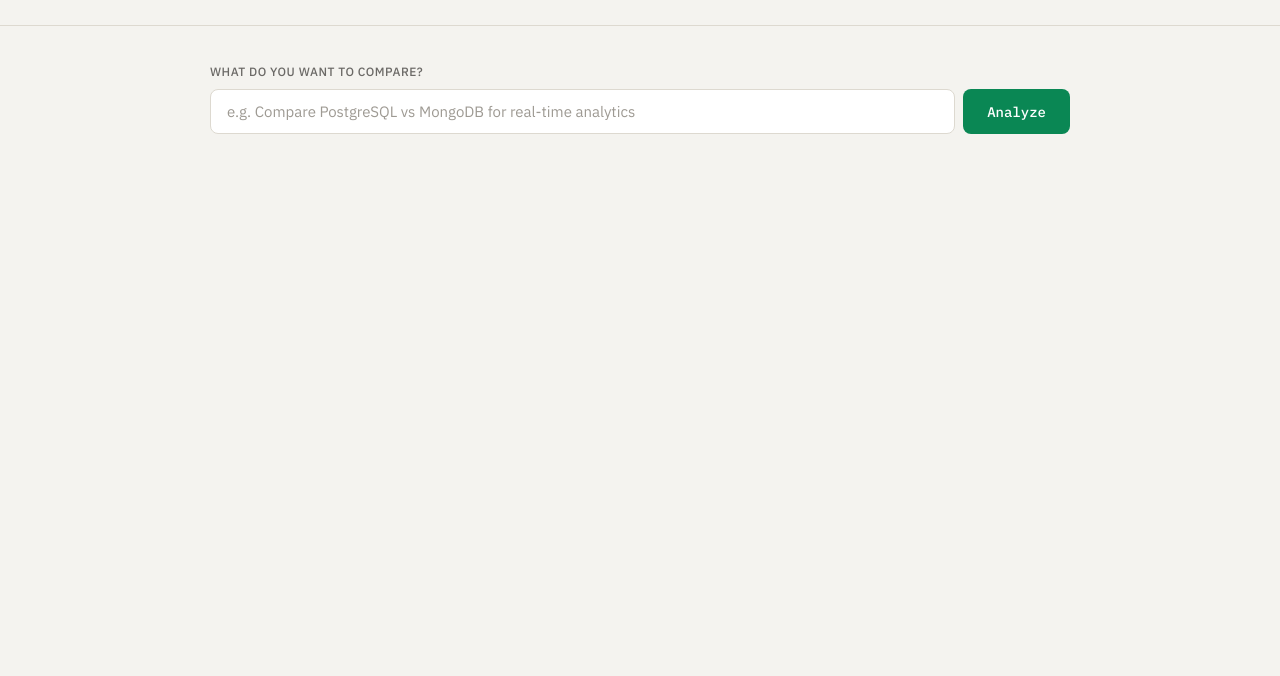
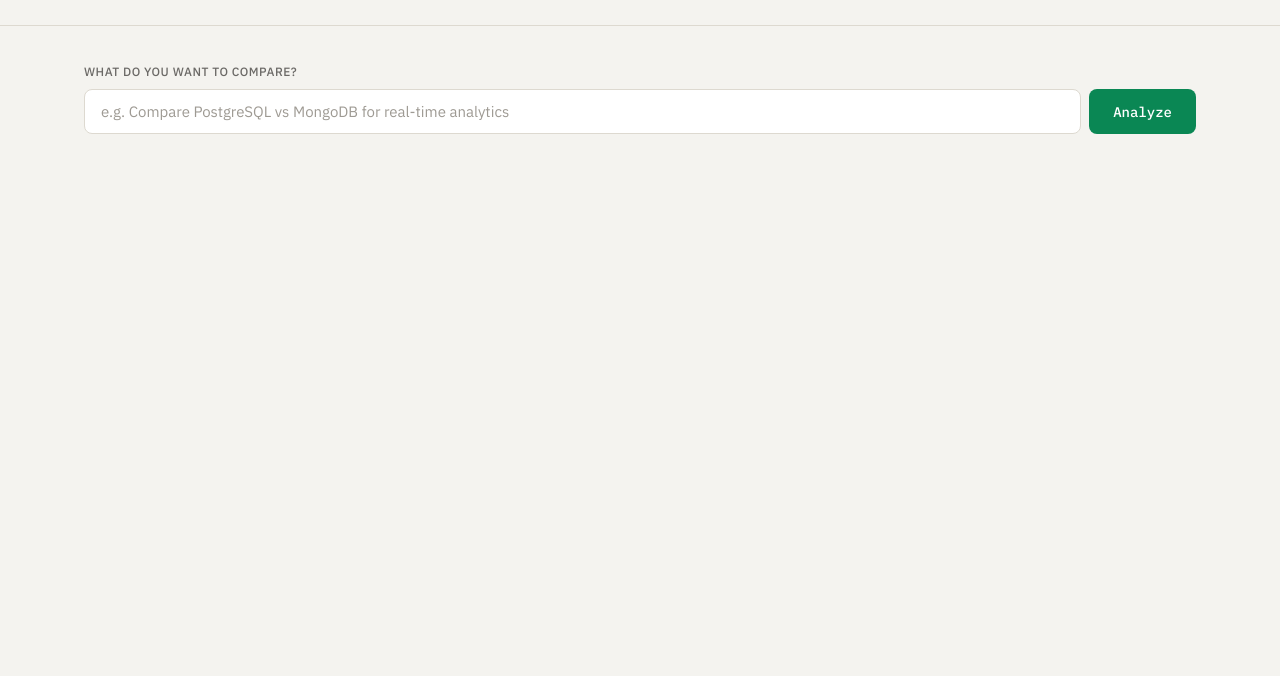
Before and after one commit to Umaima-Manzoor/ArchDecision-AI, a plain HTML site: page app/static/index.html in a window 1280 px wide. Shown: the part 124-800 px from the top of the page. Drawn offline with Linux system fonts and the light colour scheme.

Commit message:
Redesign UI with premium developer tool aesthetic and widen container to 90%

```diff
--- a/app/static/style.css
+++ b/app/static/style.css
@@ -56,7 +56,7 @@ body::before {
 }
 
 .container {
-  max-width: 900px;
+  max-width: min(90%, 1440px);
   margin: 0 auto;
   padding: 0 20px;
 }
```
